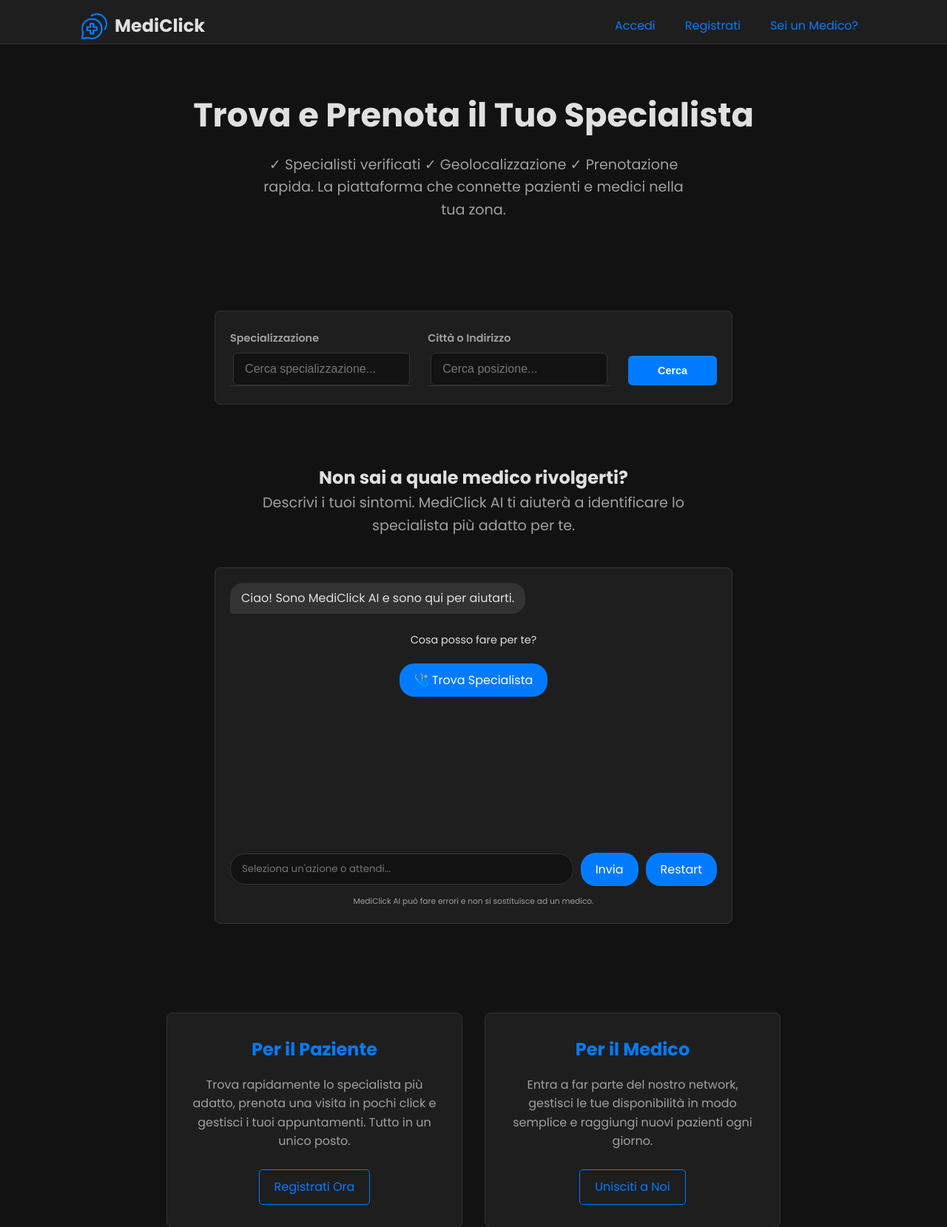
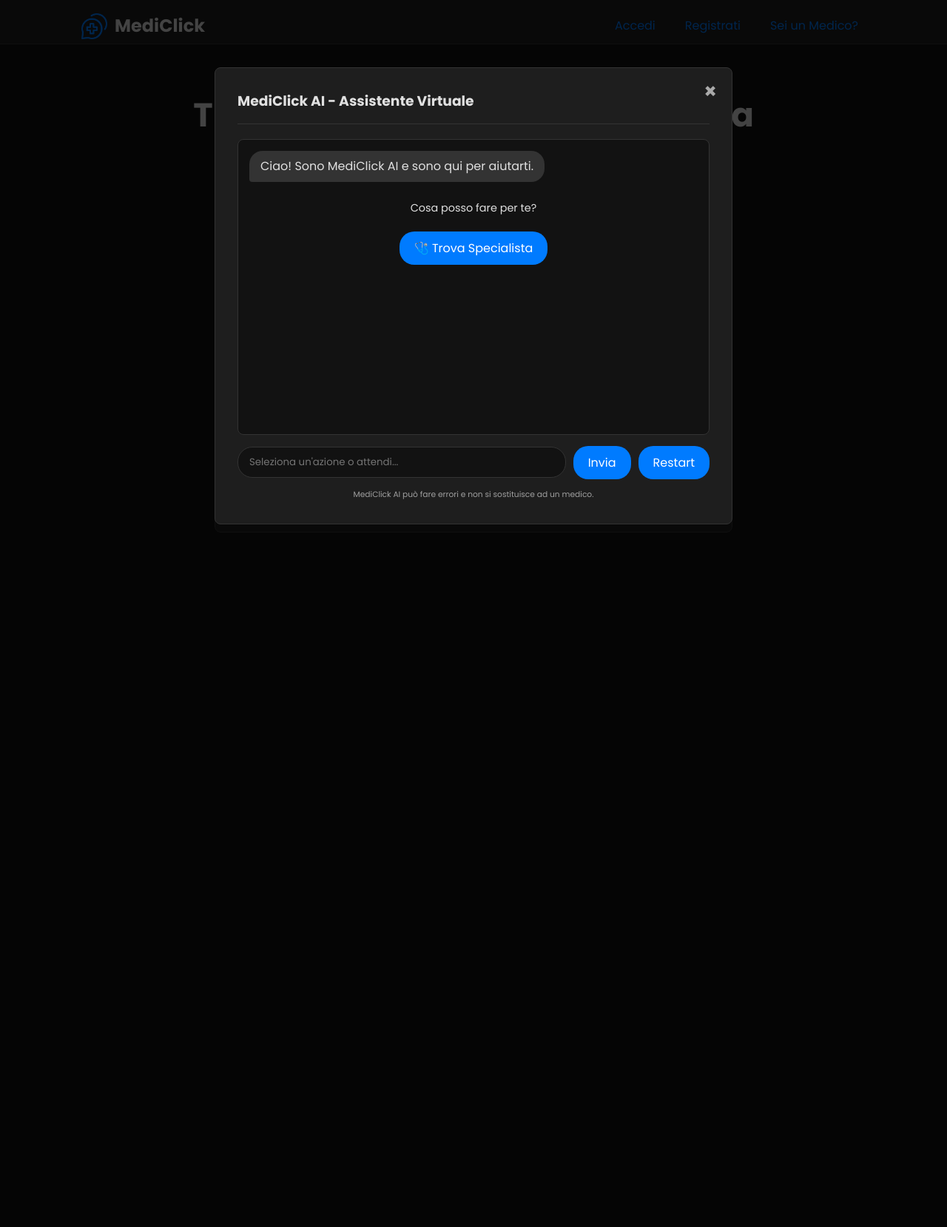
Before and after one commit to tremorz3/assistente-sanitario-virtuale, a FastAPI app: page / in a window 1280 px wide. Shown: the top 1659 px of the page at 74% size. After the commit the page ends 709 px from the top, so only its background shows below. Run offline with FastAPI, Linux system fonts and the light colour scheme; data that the repository does not hold is empty.

Commit message:
feature: chat inserita in un modal

```diff
--- a/backend/src/chat/config.py
+++ b/backend/src/chat/config.py
@@ -4,5 +4,5 @@ import os
 OLLAMA_BASE_URL: str = os.getenv("OLLAMA_API_URL", "http://localhost:11434")
 
 # Modelli
-LLM_MODEL: str = os.getenv("LLM_MODEL", "qwen2.5:7b-instruct-q6_K")
+LLM_MODEL: str = os.getenv("LLM_MODEL", "llama3.1:8b-instruct-q6_K")
 EMBED_MODEL: str = os.getenv("EMBED_MODEL", "snowflake-arctic-embed2")
--- a/docker-compose.yaml
+++ b/docker-compose.yaml
@@ -34,7 +34,7 @@ services:
     command: >
       "ollama serve &
        sleep 5 &&
-       (ollama list | grep -q 'qwen2.5:7b-instruct-q6_K' || ollama pull qwen2.5:7b-instruct-q6_K) &&
+       (ollama list | grep -q 'llama3.1:8b-instruct-q6_K' || ollama pull llama3.1:8b-instruct-q6_K) &&
        (ollama list | grep -q 'snowflake-arctic-embed2' || ollama pull snowflake-arctic-embed2) &&
        wait"
     healthcheck:
--- a/frontend/templates/index.html
+++ b/frontend/templates/index.html
@@ -32,9 +32,22 @@
     </div>
 </section>
 
-<section class="hero-section">
-    <h2>Non sai a quale medico rivolgerti?</h2>
-    <p class="subtitle">Descrivi i tuoi sintomi. MediClick AI ti aiuterà a identificare lo specialista più adatto per te.</p>
+<section class="booking-section">
+    <h2 style="text-align: center; font-size: 1.5rem; margin-bottom: 20px;">Non sai a quale medico rivolgerti?</h2>
+    <div style="text-align: center;">
+        <button id="open-ai-chat-btn" class="btn-form" style="background-color: #28a745; max-width: 200px;">
+            🤖 Chiedi all'AI
+        </button>
+    </div>
+</section>
+
+<!-- Modal per la Chat AI -->
+<div id="ai-chat-modal" class="modal is-centered">
+    <div class="modal-content">
+        <div class="modal-header">
+            <h3>MediClick AI - Assistente Virtuale</h3>
+            <span class="close-button" id="close-ai-chat">&times;</span>
+        </div>
 
         <div id="chat-container">
             <div id="chat-window">
@@ -54,7 +67,8 @@
                 <small>MediClick AI può fare errori e non si sostituisce ad un medico.</small>
             </div>
         </div>
-</section>
+    </div>
+</div>
 
 <section class="features-section">
     <div class="feature-card">
@@ -73,6 +87,41 @@
 {% block scripts %}
 <script>
     // TypingIndicator è definito in main.js - usa quello globale
+
+    // Gestione modal AI chat
+    const aiChatModal = document.getElementById('ai-chat-modal');
+    const openAiChatBtn = document.getElementById('open-ai-chat-btn');
+    const closeAiChatBtn = document.getElementById('close-ai-chat');
+
+    // Apri modal
+    openAiChatBtn.addEventListener('click', () => {
+        aiChatModal.style.display = 'flex';
+        // Focus sull'input quando si apre il modal
+        setTimeout(() => {
+            if (!chatInput.disabled) {
+                chatInput.focus();
+            }
+        }, 100);
+    });
+
+    // Chiudi modal
+    closeAiChatBtn.addEventListener('click', () => {
+        aiChatModal.style.display = 'none';
+    });
+
+    // Chiudi modal cliccando fuori
+    aiChatModal.addEventListener('click', (e) => {
+        if (e.target === aiChatModal) {
+            aiChatModal.style.display = 'none';
+        }
+    });
+
+    // Chiudi modal con ESC
+    document.addEventListener('keydown', (e) => {
+        if (e.key === 'Escape' && aiChatModal.style.display === 'flex') {
+            aiChatModal.style.display = 'none';
+        }
+    });
 
     // Tutta la logica JavaScript per la chat
     const chatForm = document.getElementById('chat-form');
--- a/frontend/templates/static/css/style.css
+++ b/frontend/templates/static/css/style.css
@@ -1462,6 +1462,41 @@ a:hover {
 }
 
 /* ==============================================
+   Stili per Modal Chat AI
+   ==============================================
+*/
+#ai-chat-modal .modal-content {
+    max-width: 700px;
+    width: 90%;
+}
+
+#ai-chat-modal #chat-container {
+    max-width: none;
+    margin: 0;
+    background-color: transparent;
+    border: none;
+    padding: 0;
+}
+
+#ai-chat-modal #chat-window {
+    height: 400px;
+    background-color: var(--bg-dark-primary);
+    border: 1px solid var(--border-color);
+    border-radius: 8px;
+    padding: 15px;
+}
+
+/* Stile per il bottone "Parla con l'AI" */
+#open-ai-chat-btn {
+    transition: all 0.3s ease;
+}
+
+#open-ai-chat-btn:hover {
+    background-color: #218838 !important;
+    transform: translateY(-2px);
+}
+
+/* ==============================================
    Stili per Hamburger Menu (Responsive)
    ==============================================
 */
```
Also changed, not shown: 1 other file. Lines whose indentation alone changed are shown as unchanged.
